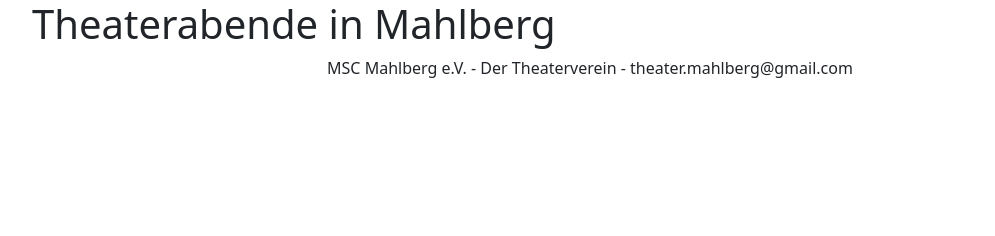
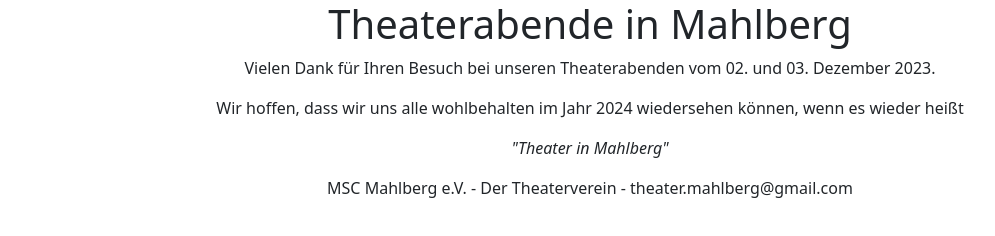
Before and after one commit to webrails/theater-mahlberg-public, a plain HTML site: page index.html in a window 1280 px wide. Shown: the whole page, without its empty margins (50-1045 px from the left). Drawn offline with nearby package versions, Linux system fonts and the light colour scheme.

Commit message:
Update index.html

```diff
--- a/index.html
+++ b/index.html
@@ -2,7 +2,7 @@
 <html lang="de">
 <head>
     <meta charset="UTF-8">
-    <title>MSC Mahlberg e.V. - Theaterverein</title>
+    <title>MSC Mahlberg e.V. - Der Theaterverein</title>
 
     <link href="https://cdn.jsdelivr.net/npm/bootstrap@5.2.3/dist/css/bootstrap.min.css" rel="stylesheet"
           integrity="sha384-rbsA2VBKQhggwzxH7pPCaAqO46MgnOM80zW1RWuH61DGLwZJEdK2Kadq2F9CUG65" crossorigin="anonymous">
@@ -12,7 +12,18 @@
 </head>
 <body>
 <div class="container">
-    <h1>Theaterabende in Mahlberg</h1>
+    <h1 class="text-center">
+        Theaterabende in Mahlberg
+    </h1>
+    <p class="mb-3 text-center">
+        Vielen Dank für Ihren Besuch bei unseren Theaterabenden vom 02. und 03. Dezember 2023.
+    </p>
+    <p class="mb-3 text-center">
+        Wir hoffen, dass wir uns alle wohlbehalten im Jahr 2024 wiedersehen können, wenn es wieder heißt
+    </p>
+    <p class="mb-3 text-center fst-italic">
+        "Theater in Mahlberg"
+    </p>
     <p class="mb-3 text-center">
         MSC Mahlberg e.V. - Der Theaterverein - theater.mahlberg@gmail.com
     </p>
```
